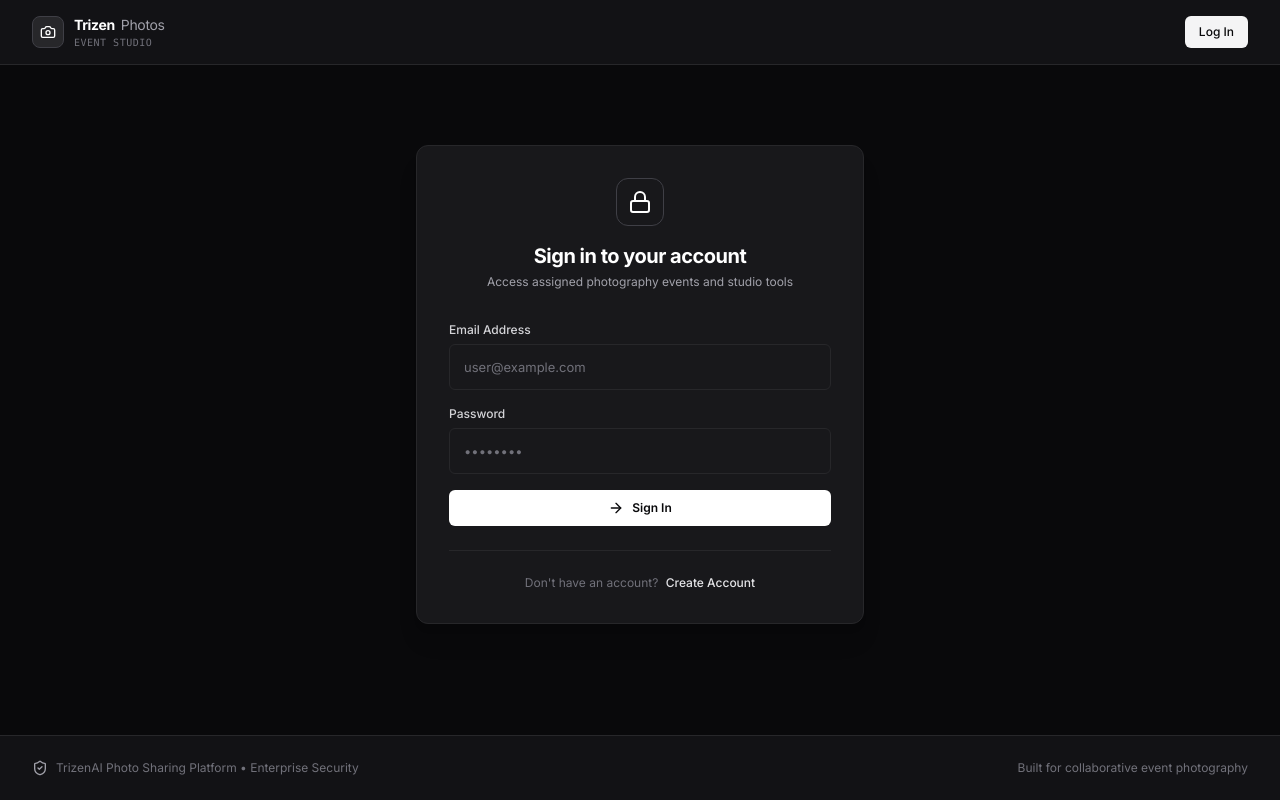
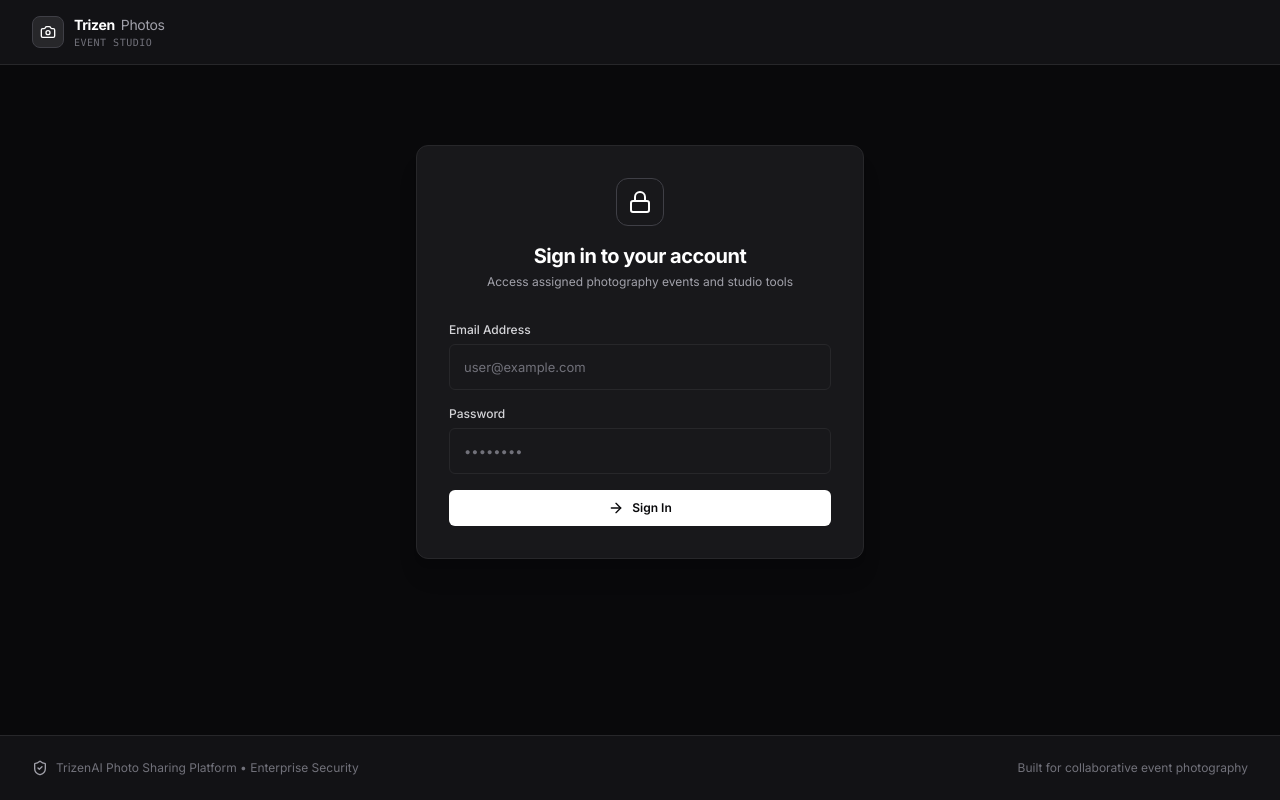
Before and after one commit to imsachinnnn/trizen-ai, a Django app: page /login/ in a window 1280 px wide. Run offline with Django 5.2, Linux system fonts and the light colour scheme; some libraries are stand-ins or nearby versions.

Commit message:
Fix NoReverseMatch on /login/ by removing register link and login button

```diff
--- a/core/templates/auth/login.html
+++ b/core/templates/auth/login.html
@@ -43,11 +43,6 @@
         <span>Sign In</span>
       </button>
     </form>
-
-    <div class="mt-6 pt-6 border-t border-zinc-800 text-center text-xs text-zinc-500">
-      <span>Don't have an account?</span>
-      <a href="{% url 'register' %}" class="text-zinc-200 hover:underline font-medium ml-1">Create Account</a>
-    </div>
   </div>
 </div>
 {% endblock %}
--- a/core/templates/base.html
+++ b/core/templates/base.html
@@ -72,7 +72,7 @@
             </button>
           </form>
         {% else %}
-          <a href="{% url 'login' %}" class="text-xs bg-zinc-100 text-zinc-950 font-medium px-3.5 py-2 rounded-md hover:bg-white transition">Log In</a>
+          <!-- Removed Log In button per user request -->
         {% endif %}
       </div>
     </div>
```
